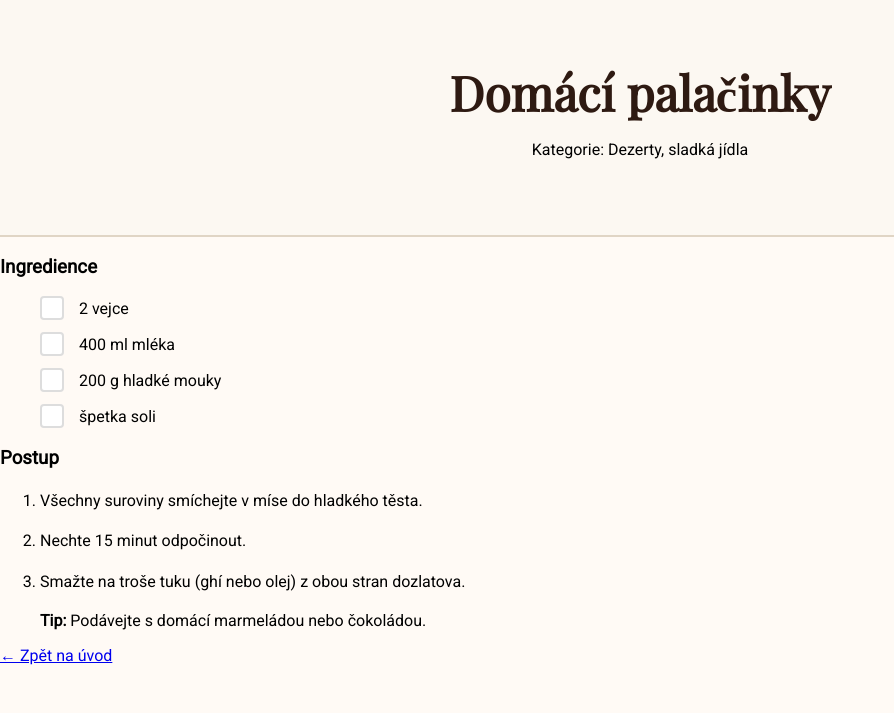
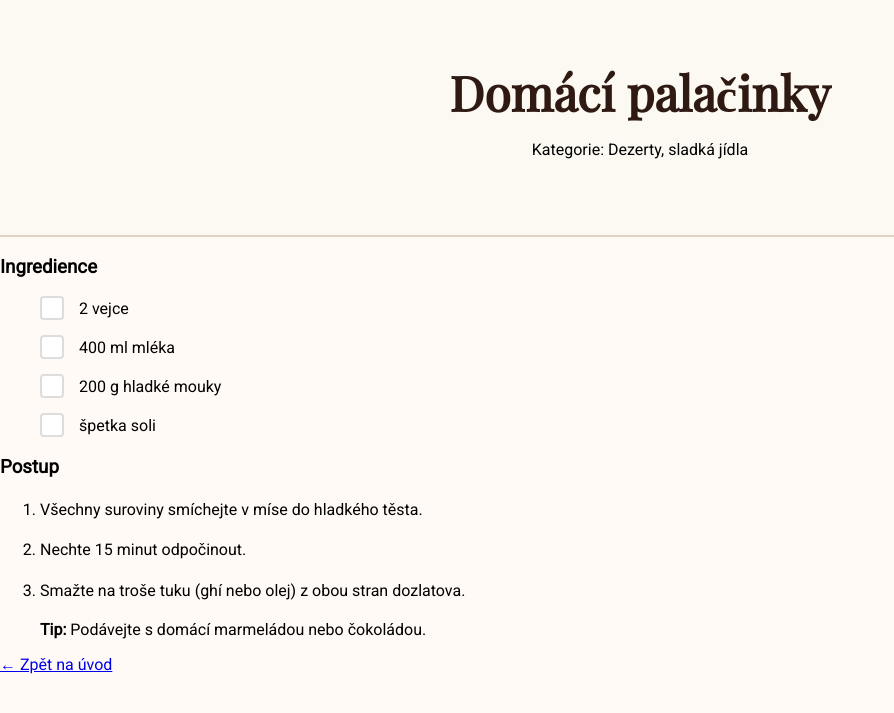
Before and after one commit to M4thys02/Cookbook, a Jekyll site: the page built from _posts/2026-03-01-palacinky.md, in a window 1280 px wide. Shown: the top 713 px of the page, without its empty margins (0-894 px from the left). Built offline with Jekyll 4.4.1, drawn with Linux system fonts in a browser that asks for light colours; some web fonts are replaced.

Commit message:
small fixes

```diff
--- a/css/recipes.css
+++ b/css/recipes.css
@@ -24,6 +24,7 @@
 main ol li {
     padding-left: 0;
     margin-bottom: 15px;
+    margin-right: 15px;
     line-height: 1.6;
     cursor: default;
 }
@@ -34,7 +35,7 @@
     padding-left: 0;
     display: flex;
     align-items: center;
-    margin-bottom: 12px;
+    margin-bottom: 15px;
     cursor: pointer;
     transition: all 0.2s ease;
     user-select: none;
@@ -68,5 +69,4 @@
     border-color: #4CAF50;
     background-image: url("../assets/checkmark.svg");
     background-size: 20px;
-    border: 2px solid #fff;
 }
```
